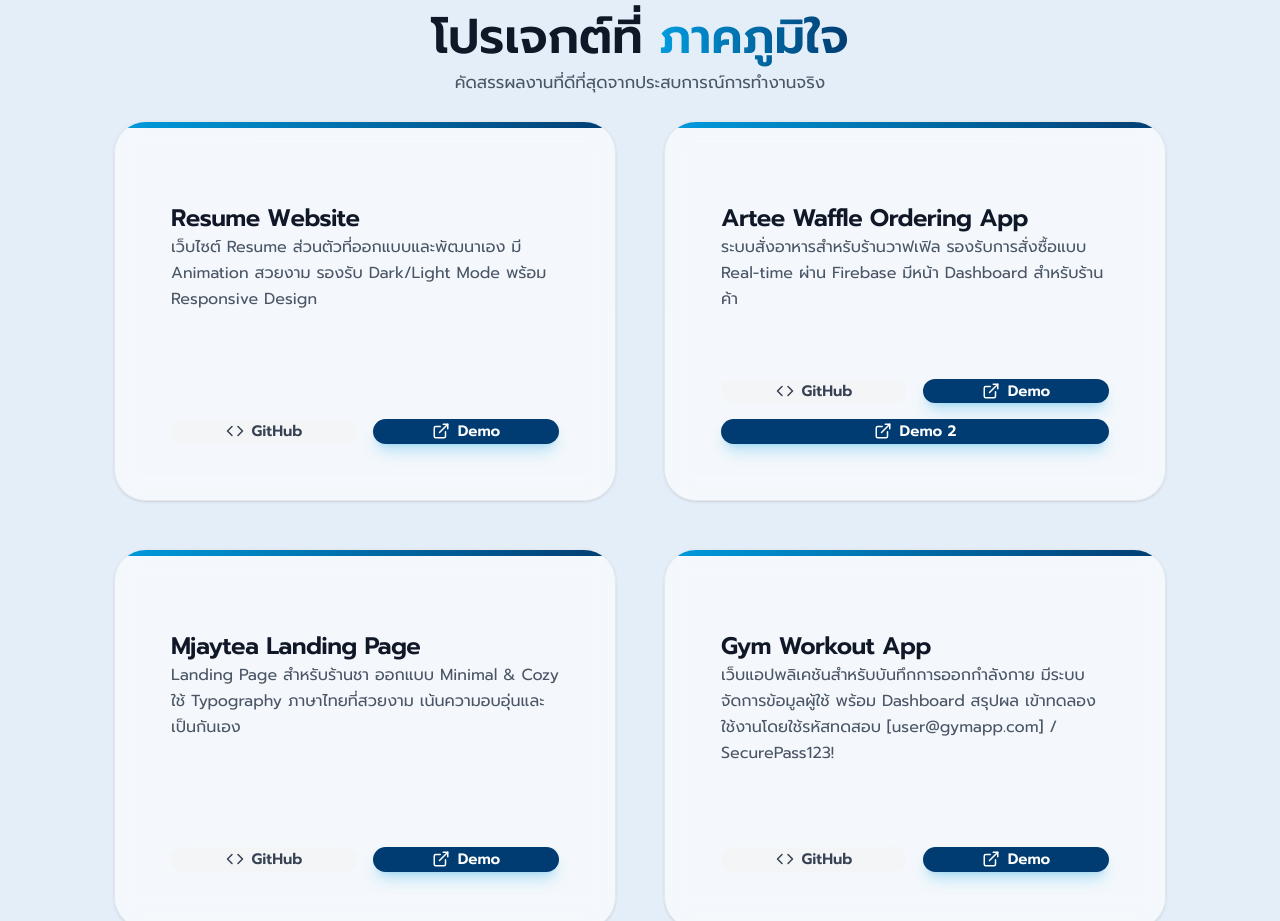
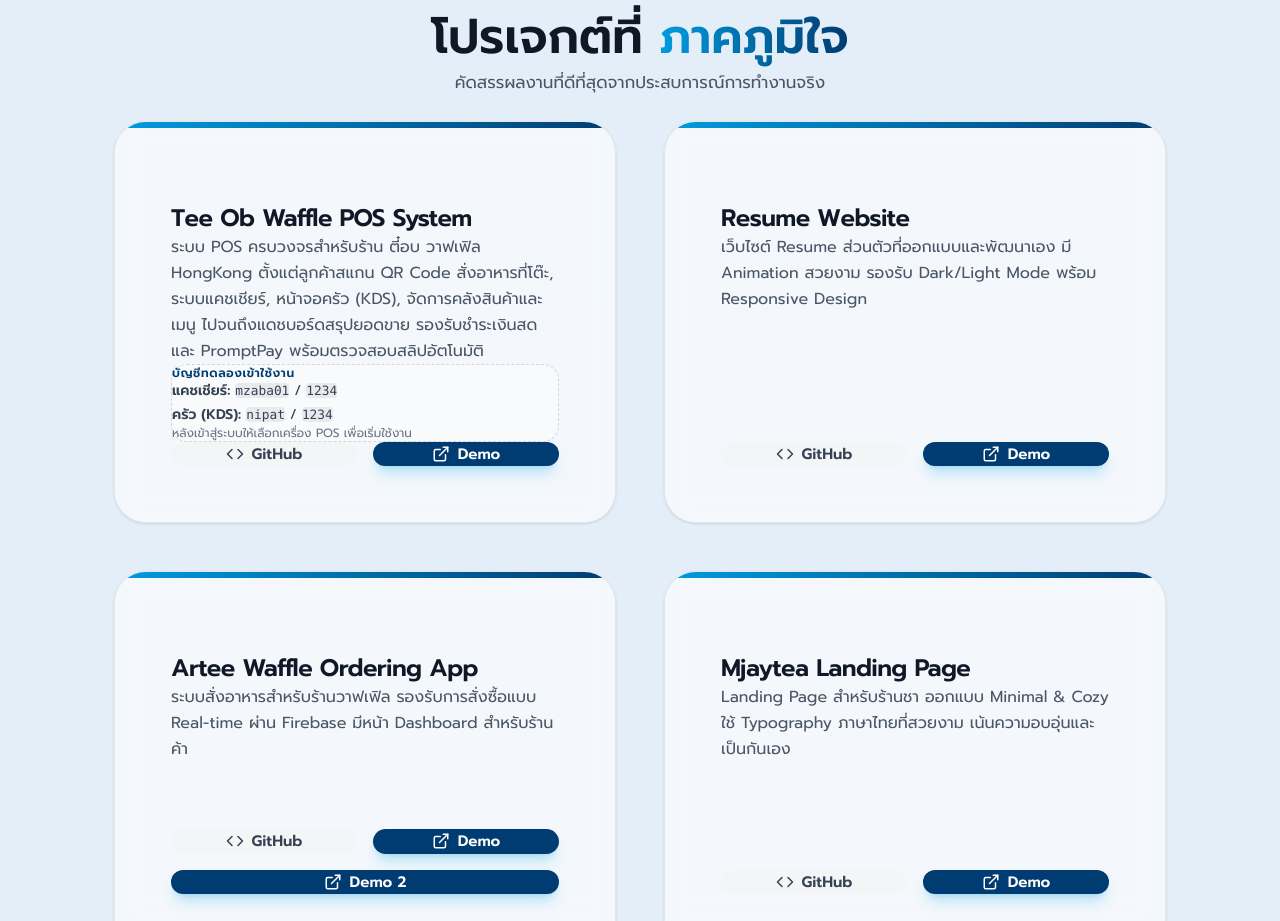
Before and after one commit to Comebackism/resumeworawat, a Next.js app: page / in a window 1280 px wide. Shown: the part 3800-4721 px from the top of the page. Built offline with nearby package versions, Linux system fonts and the light colour scheme.

Commit message:
เพิ่มโปรเจกต์ Tee Ob Waffle POS System พร้อมบัญชีทดลองในหน้า Resume

```diff
--- a/src/components/ProjectsSection.tsx
+++ b/src/components/ProjectsSection.tsx
@@ -80,7 +80,34 @@
                   {project.description}
                 </p>
 
-
+                {/* Demo credentials */}
+                {project.credentials && (
+                  <div className="mb-6 rounded-2xl border border-dashed border-gray-300 dark:border-gray-600 bg-gray-50/80 dark:bg-white/5 px-4 py-3">
+                    <p className="text-xs font-bold tracking-wider text-[#003C71] dark:text-[#66CCFF] uppercase mb-2">
+                      บัญชีทดลองเข้าใช้งาน
+                    </p>
+                    <div className="flex flex-col gap-1">
+                      {project.credentials.map((account) => (
+                        <p
+                          key={account.username}
+                          className="text-sm text-gray-700 dark:text-gray-300"
+                        >
+                          <span className="font-semibold">{account.role}:</span>{" "}
+                          <code className="rounded bg-gray-200/80 dark:bg-white/10 px-1.5 py-0.5 font-mono text-[0.8rem]">
+                            {account.username}
+                          </code>{" "}
+                          /{" "}
+                          <code className="rounded bg-gray-200/80 dark:bg-white/10 px-1.5 py-0.5 font-mono text-[0.8rem]">
+                            {account.password}
+                          </code>
+                        </p>
+                      ))}
+                    </div>
+                    <p className="mt-2 text-xs text-gray-500 dark:text-gray-400">
+                      หลังเข้าสู่ระบบให้เลือกเครื่อง POS เพื่อเริ่มใช้งาน
+                    </p>
+                  </div>
+                )}
 
                 {/* Links */}
                 <div className="flex flex-wrap gap-4 mt-auto pt-8">
--- a/src/lib/data.ts
+++ b/src/lib/data.ts
@@ -69,6 +69,22 @@
   ],
 
   projects: [
+    {
+      id: 6,
+      title: "Tee Ob Waffle POS System",
+      description:
+        "ระบบ POS ครบวงจรสำหรับร้าน ตี๋อบ วาฟเฟิล HongKong ตั้งแต่ลูกค้าสแกน QR Code สั่งอาหารที่โต๊ะ, ระบบแคชเชียร์, หน้าจอครัว (KDS), จัดการคลังสินค้าและเมนู ไปจนถึงแดชบอร์ดสรุปยอดขาย รองรับชำระเงินสดและ PromptPay พร้อมตรวจสอบสลิปอัตโนมัติ",
+      tech: ["React 19", "Vite", "Express", "PostgreSQL", "JWT", "Cloudinary"],
+      github: "https://github.com/Comebackism/Project_waffle_tee_ob",
+      demo: "https://project-waffle-tee-ob.vercel.app/login",
+      demo2: "",
+      credentials: [
+        { role: "แคชเชียร์", username: "mzaba01", password: "1234" },
+        { role: "ครัว (KDS)", username: "nipat", password: "1234" },
+      ],
+      gradient: "from-red-600 to-amber-500",
+      emoji: "",
+    },
     {
       id: 1,
       title: "Resume Website",
```
